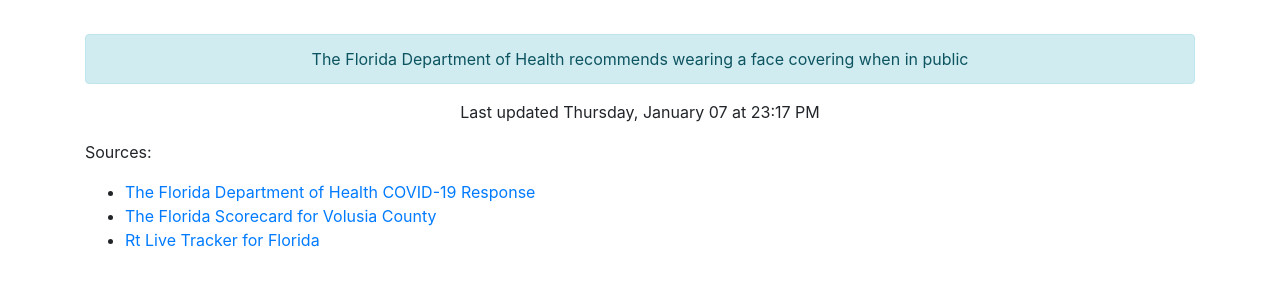
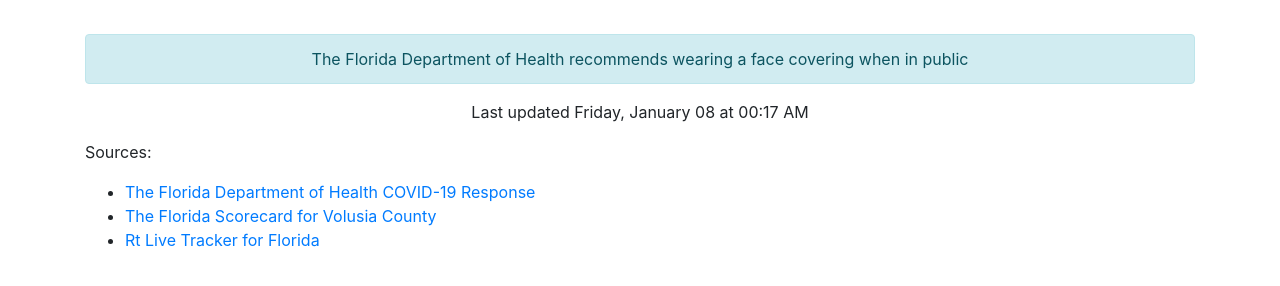
Before and after one commit to thinkjson/timeforchurch, a Jekyll site: the page built from index.md, in a window 1280 px wide. Shown: the part 586-872 px from the top of the page. Built offline with Jekyll 4.4.1, drawn with Linux system fonts in a browser that asks for light colours; our own code applies the rules of GitHub Pages for plain Markdown files.

Commit message:
Updating data

```diff
--- a/_includes/data.html
+++ b/_includes/data.html
@@ -10,4 +10,4 @@
     <div class="outcome text-success">YES</div>
     <div class="alert alert-info" role="alert">The Florida Department of Health recommends wearing a face covering when in public</div>
 
-    <p>Last updated Thursday, January 07 at 23:17 PM</p>
+    <p>Last updated Friday, January 08 at 00:17 AM</p>
```
